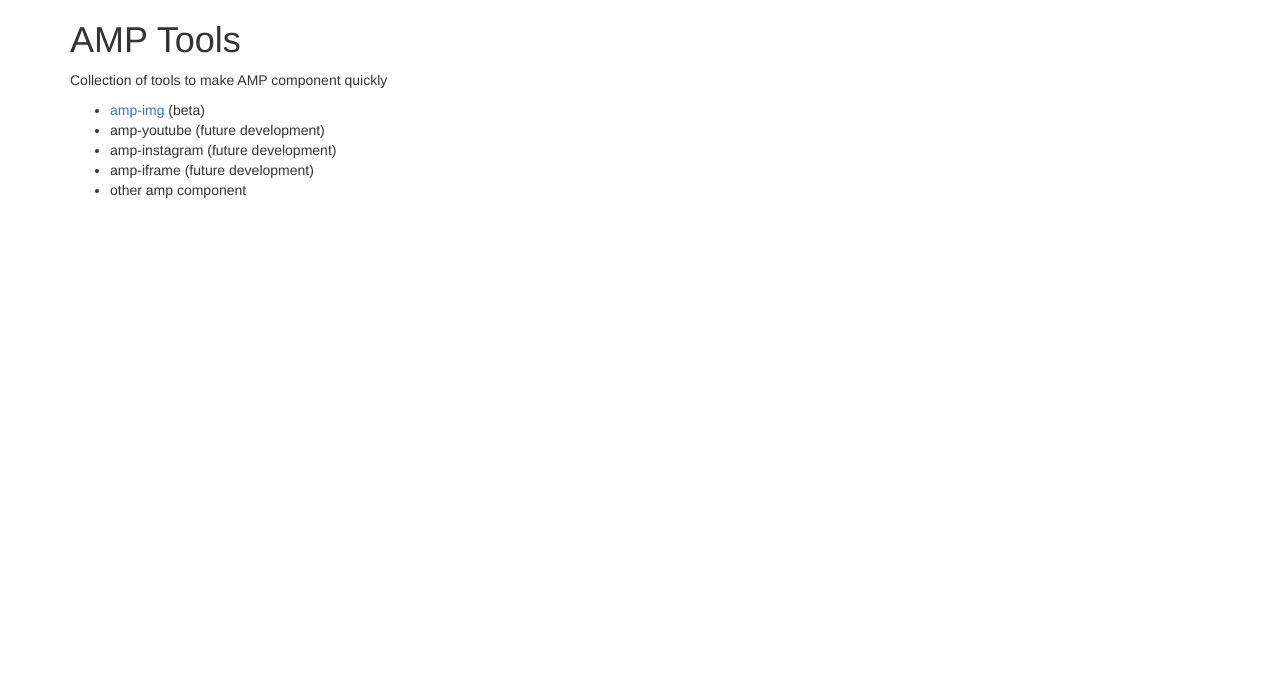
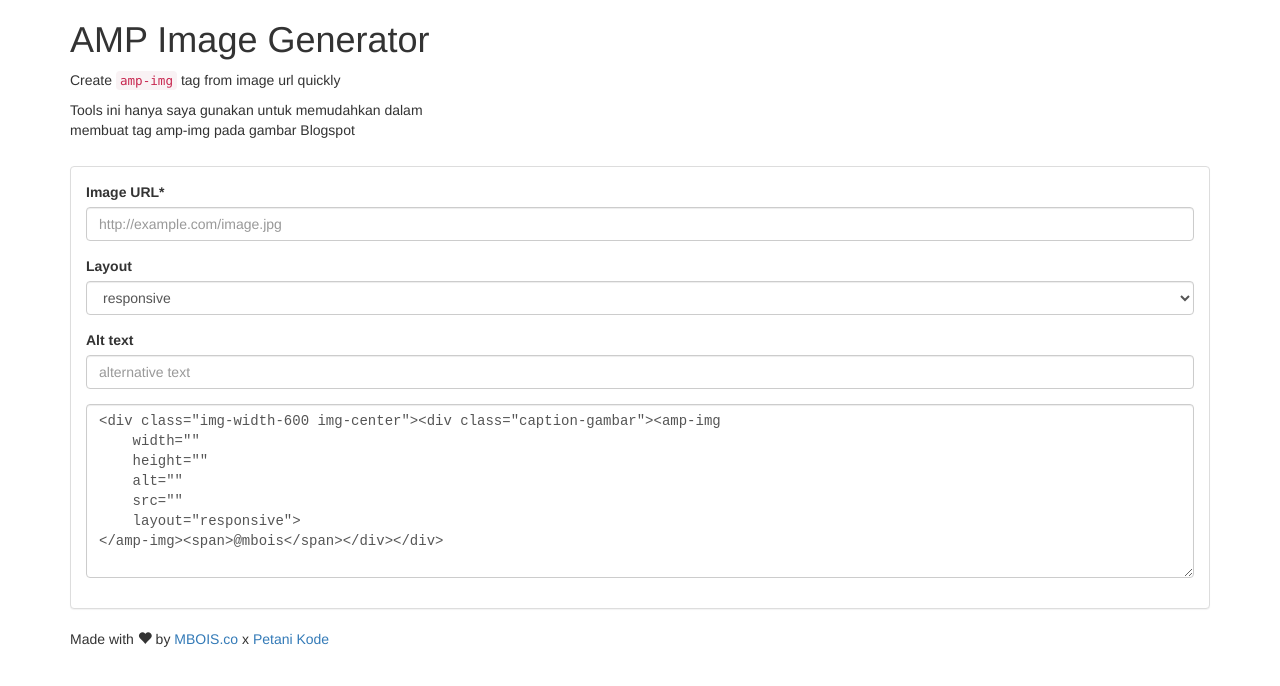
Before and after one commit to sayf-anwar/amp-img-generator, a plain HTML site: page index.html in a window 1280 px wide. Drawn offline with nearby package versions, Linux system fonts and the light colour scheme.

Commit message:
Update index.html

```diff
--- a/index.html
+++ b/index.html
@@ -1,29 +1,105 @@
+
 <!DOCTYPE html>
 <html>
     <head>
         <meta charset="utf-8">
-        <title>AMP Tools</title>
+        <title>AMP Image Generator</title>
+
+        <meta name="viewport" content="width=device-width,minimum-scale=1,initial-scale=1">
+
+        <title>Free AMP-IMG Converter for AMP Web and Blogger</title>
+<meta name="description" content="Free tool for convert tag img to amp-img easier, especially for AMP Blogger Template users. AMP-IMG generator is free tool made by amp-blogger.com">
+<meta name="keywords" content="amp-img, amp generator, amp-img converter">
+<link rel="shortcut icon" href="favicon.ico" type="image/x-icon">
+
         <link rel="stylesheet" href="https://maxcdn.bootstrapcdn.com/bootstrap/3.3.7/css/bootstrap.min.css" integrity="sha384-BVYiiSIFeK1dGmJRAkycuHAHRg32OmUcww7on3RYdg4Va+PmSTsz/K68vbdEjh4u" crossorigin="anonymous">
+        <script src="https://cdnjs.cloudflare.com/ajax/libs/vue/2.1.10/vue.js"></script>
+        <script async defer src="https://buttons.github.io/buttons.js"></script>
+        <link rel="stylesheet" href="machine.css">
 
     </head>
     <body>
 
         <div class="container">
+        <div class="row">
+        <div class="col-md-4">
+            <h1>AMP Image Generator</h1>
+            <p>Create <code>amp-img</code> tag from image url quickly</p>
+
+
+            <p>Tools ini hanya saya gunakan untuk memudahkan dalam membuat tag amp-img pada gambar Blogspot
+            </p>
+        </div>
+        <div class="col-md-8">
+            <!-- Future Development, mybe ads here -->
+        </div>
+        </div>
+        </div>
+
+        <div class="container" id="app">
             <div class="row">
                 <div class="col-md-12">
-                    <h1>AMP Tools</h1>
-                    <p>Collection of tools to make AMP component quickly</p>
 
-                    <ul>
-                        <li><a href="amp-img.html">amp-img</a> (beta)</li>
-                        <li>amp-youtube (future development)</li>
-                        <li>amp-instagram (future development)</li>
-                        <li>amp-iframe (future development)</li>
-                        <li>other amp component</li>
-                    </ul>
+
+
+                    <div class="panel panel-default" style="margin-top:2vh">
+                        <div class="panel-body">
+
+                    <div class="form-group">
+                        <label>Image URL*</label>
+                        <input class="form-control" v-on:keyup="getImageData()" v-model="src" type="text" placeholder="http://example.com/image.jpg" />
+                    </div>
+
+                    <div class="form-group">
+                        <label>Layout</label>
+                        <select class="form-control" v-model="layout">
+                            <option>nodisplay</option>
+                            <option>fixed</option>
+                            <option>responsive</option>
+                            <option>fixed-height</option>
+                            <option>fill</option>
+                            <option>container</option>
+                            <option>flex-item</option>
+                        </select>
+                    </div>
+
+                    <div class="form-group">
+                        <label>Alt text</label>
+                        <input class="form-control" v-model="alt" type="text" placeholder="alternative text" />
+                    </div>
+
+                    <div class="form-group">
+                        <textarea onclick="this.select()" class="form-control" rows="8" style="font-family:monospace">
+&lt;div class=&quot;img-width-600 img-center&quot;&gt;&lt;div class=&quot;caption-gambar&quot;&gt;&lt;amp-img
+    width="{{ width }}"
+    height="{{ height }}"
+    alt="{{ alt }}"
+    src="{{ src }}"
+    layout="{{ layout }}"&gt;
+&lt;/amp-img&gt;&lt;span&gt;@mbois&lt;/span&gt;&lt;/div&gt;&lt;/div&gt;</textarea>
+                    </div>
+
+
+                        </div>
+                    </div>
+
+
+
                 </div>
             </div>
         </div>
 
-    </body>
+        <footer>
+            <div class="container">
+            <div class="row">
+            <div class="col-md-12">
+            <p>Made with <i class="glyphicon glyphicon-heart"></i> by <a href="http://mbois.co/" rel="dofollow">MBOIS.co</a> x <a href="http://petanikode.com/" rel="dofollow">Petani Kode</a></p>
+            </div>
+            </div>
+            </div>
+        </footer>
+
+
+        <script src="assets/js/amp-img-generator.js"></script>
+</body>
 </html>
```
